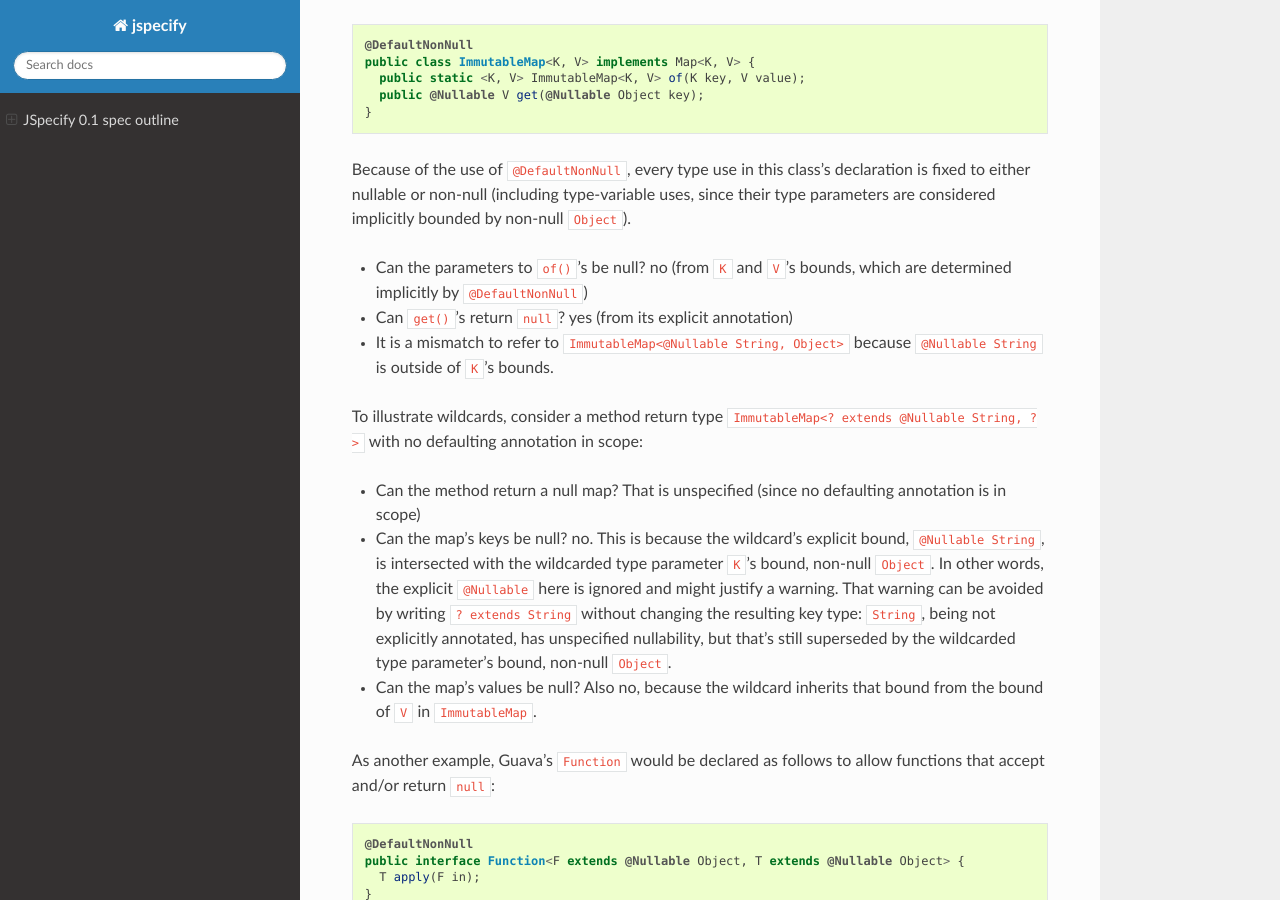
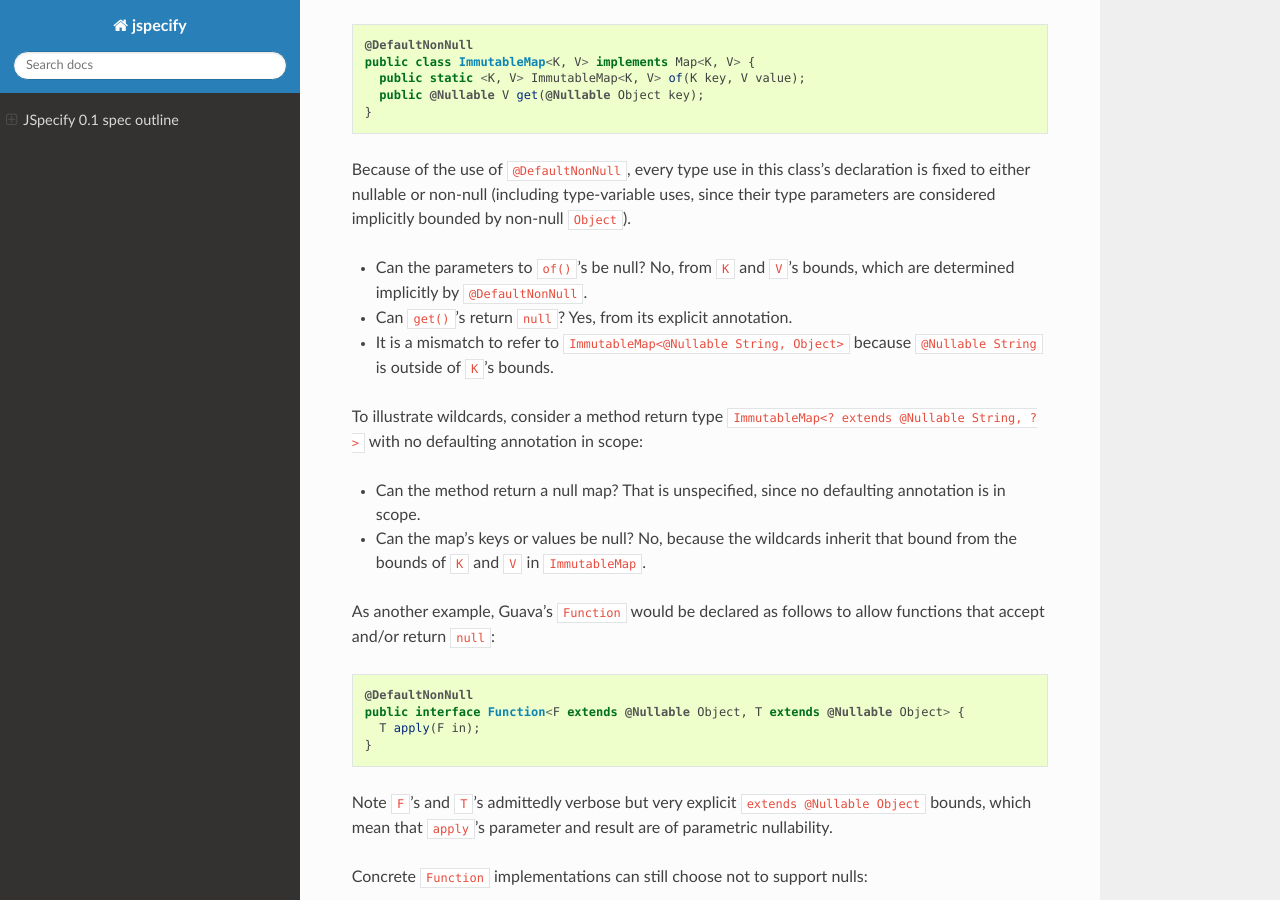
Before and after one commit to jspecify/jspecify, a Sphinx documentation site: the page built from docs/spec.rst, in a window 1280 px wide and 900 px high, scrolled down 5799 px. Built offline with Sphinx 7.4.7 and the Read the Docs theme 2.0.0, drawn with Linux system fonts in a browser that asks for light colours.

Commit message:
Remove mention of intersection, and standardize capitalization, etc.

```diff
--- a/docs/spec.rst
+++ b/docs/spec.rst
@@ -391,10 +391,10 @@ class’s declaration is fixed to either nullable or non-null (including
 type-variable uses, since their type parameters are considered
 implicitly bounded by non-null ``Object``).
 
--  Can the parameters to ``of()``\ ’s be null? no (from ``K`` and
+-  Can the parameters to ``of()``\ ’s be null? No, from ``K`` and
    ``V``\ ’s bounds, which are determined implicitly by
-   ``@DefaultNonNull``)
--  Can ``get()``\ ’s return ``null``? yes (from its explicit annotation)
+   ``@DefaultNonNull``.
+-  Can ``get()``\ ’s return ``null``? Yes, from its explicit annotation.
 -  It is a mismatch to refer to
    ``ImmutableMap<@Nullable String, Object>`` because
    ``@Nullable String`` is outside of ``K``\ ’s bounds.
@@ -403,19 +403,11 @@ To illustrate wildcards, consider a method return type
 ``ImmutableMap<? extends @Nullable String, ?>`` with no defaulting
 annotation in scope:
 
--  Can the method return a null map? That is unspecified (since no
-   defaulting annotation is in scope)
--  Can the map’s keys be null? no. This is because the wildcard’s
-   explicit bound, ``@Nullable String``, is intersected with the
-   wildcarded type parameter ``K``\ ’s bound, non-null ``Object``. In
-   other words, the explicit ``@Nullable`` here is ignored and might
-   justify a warning. That warning can be avoided by writing
-   ``? extends String`` without changing the resulting key type:
-   ``String``, being not explicitly annotated, has unspecified
-   nullability, but that’s still superseded by the wildcarded type
-   parameter’s bound, non-null ``Object``.
--  Can the map’s values be null? Also no, because the wildcard inherits
-   that bound from the bound of ``V`` in ``ImmutableMap``.
+-  Can the method return a null map? That is unspecified, since no
+   defaulting annotation is in scope.
+-  Can the map’s keys or values be null? No, because the wildcards
+   inherit that bound from the bounds of ``K`` and ``V`` in
+   ``ImmutableMap``.
 
 As another example, Guava’s ``Function`` would be declared as follows to
 allow functions that accept and/or return ``null``:
```
